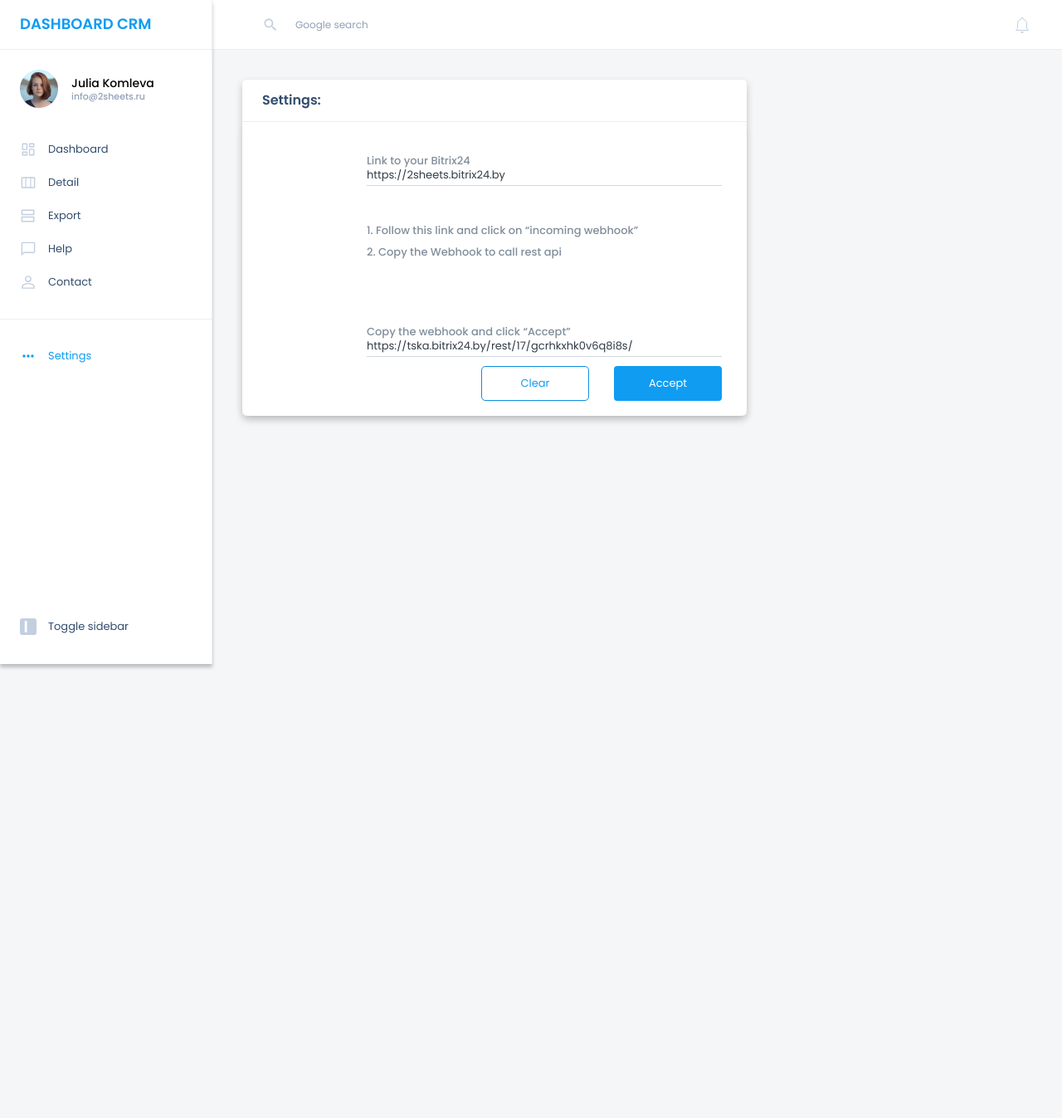
After one commit to AsharapovK/EDUCATION, a PHP site: page /PRACTICAL/PgojectBeta/pages/settings.html in a window 1280 px wide. The commit adds this page. Shown: the whole page at 83% size. Run offline with PHP 8.4, Linux system fonts and the light colour scheme; style sheets or scripts are compiled from the project's sources.

Commit message:
add Setting page to PrBeta

```diff
--- /dev/null
+++ b/PRACTICAL/PgojectBeta/css/content/settings.css
@@ -0,0 +1,176 @@
+.contentGrid {
+  grid-column: 4/6;
+  grid-row: 3;
+  display: grid;
+  grid-template-columns: 2fr 36px 1fr;
+  grid-template-rows: 1fr 36px 2fr;
+  -webkit-transition: all 1s ease;
+  transition: all 1s ease; }
+
+.setting {
+  width: 100%;
+  height: 100%;
+  grid-column: 1;
+  grid-row: 1;
+  background-color: white;
+  border-radius: 5px;
+  -webkit-box-shadow: 0px 4px 10px rgba(0, 0, 0, 0.208);
+          box-shadow: 0px 4px 10px rgba(0, 0, 0, 0.208);
+  display: -webkit-box;
+  display: -ms-flexbox;
+  display: flex;
+  -webkit-box-orient: vertical;
+  -webkit-box-direction: normal;
+      -ms-flex-direction: column;
+          flex-direction: column;
+  -webkit-box-pack: center;
+      -ms-flex-pack: center;
+          justify-content: center;
+  -webkit-box-align: center;
+      -ms-flex-align: center;
+          align-items: center; }
+  .setting .setting__headr {
+    width: 100%;
+    height: 54px;
+    border-bottom: 1px solid #ebeff2;
+    padding: 16px 0 16px 24px;
+    font-size: 16px;
+    font-weight: 600;
+    color: #334d6e; }
+  .setting .setting__content {
+    width: 100%;
+    height: 100%; }
+
+.setting__content {
+  width: 100%;
+  height: 100%;
+  background-color: white;
+  border-radius: 10px;
+  -webkit-box-shadow: 0 4px 10px rgba(0, 0, 0, 0.05);
+          box-shadow: 0 4px 10px rgba(0, 0, 0, 0.05); }
+
+.setting__content__border {
+  padding: 15px;
+  display: grid;
+  grid-template-columns: minmax(70px, 120px) 6fr;
+  grid-template-rows: 25px 17px 31px; }
+  .setting__content__border:hover > *:nth-child(1) {
+    color: #109cf1; }
+
+.setting__content__step {
+  grid-column: 1;
+  grid-row: 0.3333333333;
+  color: #90a0b7;
+  font-size: 30px;
+  font-weight: 700;
+  margin: 0 auto;
+  line-height: 92px;
+  text-transform: uppercase; }
+
+.setting__content__text {
+  grid-column: 2/5;
+  grid-row: 2;
+  margin: 0px 15px 0px 15px;
+  color: #818e9b;
+  font-size: 13px;
+  font-weight: 500; }
+
+.setting__content__link {
+  display: grid;
+  grid-template-columns: minmax(70px, 120px) 6fr;
+  grid-template-rows: 25px 17px 31px;
+  padding: 15px; }
+
+.setting__content__link__text {
+  grid-column: 2;
+  grid-row: 1;
+  margin: 0px 0px 0px 15px;
+  color: #818e9b;
+  font-size: 13px;
+  font-weight: 500;
+  line-height: 2; }
+
+.setting__content__link__text__link {
+  display: block;
+  margin: 0px 15px 0px 0px;
+  color: #109cf1;
+  border-bottom: 1px solid #d3d8dd;
+  -webkit-transition: color 0.3s ease, border-bottom 0.3s ease;
+  transition: color 0.3s ease, border-bottom 0.3s ease;
+  opacity: 0;
+  -webkit-transform: translateY(10px);
+          transform: translateY(10px);
+  -webkit-transition: opacity 0.5s ease, -webkit-transform 0.5s ease;
+  transition: opacity 0.5s ease, -webkit-transform 0.5s ease;
+  transition: opacity 0.5s ease, transform 0.5s ease;
+  transition: opacity 0.5s ease, transform 0.5s ease, -webkit-transform 0.5s ease; }
+  .setting__content__link__text__link.animate {
+    opacity: 1;
+    -webkit-transform: translateY(0);
+            transform: translateY(0); }
+  .setting__content__link__text__link:hover {
+    color: #34aff9;
+    border-bottom: 1px solid #109cf1; }
+  .setting__content__link__text__link:active {
+    color: #098edf; }
+
+.setting__content__webhook {
+  display: grid;
+  grid-template-columns: minmax(70px, 120px) 6fr 160px 160px;
+  grid-template-rows: 25px 17px 31px 1fr;
+  padding: 15px; }
+
+.setting__content__input {
+  grid-column: 2/5;
+  grid-row: 3;
+  height: 20px;
+  margin: 0px 15px 0px 15px;
+  border-bottom: 1px solid #d3d8dd;
+  text-transform: lowercase;
+  font-size: 13px;
+  font-weight: 400;
+  color: #323c47;
+  padding: 0px 0px 6px 0px;
+  -webkit-transition: border-color 0.2s ease;
+  transition: border-color 0.2s ease; }
+  .setting__content__input:focus {
+    border-color: #109cf1;
+    outline: none; }
+
+.setting__content__button_cls {
+  grid-column: 3;
+  grid-row: 4;
+  height: 42px;
+  margin: 0px 15px 0px 15px;
+  border: 1px solid #098edf;
+  border-radius: 5px;
+  font-size: 13px;
+  color: #109cf1;
+  -webkit-transition: background-color 0.3s ease;
+  transition: background-color 0.3s ease; }
+  .setting__content__button_cls:hover {
+    color: #34aff9;
+    cursor: pointer; }
+  .setting__content__button_cls:active {
+    color: #098edf; }
+
+.setting__content__button_ok {
+  grid-column: 4;
+  grid-row: 4;
+  height: 42px;
+  margin: 0px 15px 0px 15px;
+  border: 1px solid transparent;
+  background-color: #109cf1;
+  font-size: 13px;
+  color: white;
+  border-radius: 4px;
+  -webkit-transition: background-color 0.3s ease;
+  transition: background-color 0.3s ease; }
+  .setting__content__button_ok:hover {
+    background-color: #34aff9;
+    cursor: pointer; }
+  .setting__content__button_ok:active {
+    background-color: #098edf;
+    cursor: pointer; }
+
+/*# sourceMappingURL=settings.css.map */
--- /dev/null
+++ b/PRACTICAL/PgojectBeta/css/content/settings.scss
@@ -0,0 +1,175 @@
+@import "../mixins/mixin.scss";
+
+$colorAccentBlue: #109cf1;
+$colorYellow: #ffb946;
+$colorRed: #f7685b;
+$colorGreen: #2ed47a;
+$colorPurple: #885af8;
+$colorBlack: #192a3e;
+$colorTableBlack: #323c47;
+$colorTableGray: #707683;
+$colorDarkBlueText: #334d6e;
+$colorGray: #90a0b7;
+$colorIconGray: #c2cfe0;
+$cologBG: #f5f6f8;
+$colorBorder: #ebeff2;
+
+.contentGrid {
+  grid-column: 4/6;
+  grid-row: 3;
+  display: grid;
+  grid-template-columns: 2fr 36px 1fr;
+  grid-template-rows: 1fr 36px 2fr;
+  transition: all 1s ease;
+}
+
+.setting {
+  @include settings_item(1, 1, $colorAccentBlue);
+}
+
+.setting__content {
+  width: 100%;
+  height: 100%;
+  background-color: white;
+  border-radius: 10px;
+  box-shadow: 0 4px 10px rgba(0, 0, 0, 0.05);
+}
+
+//Стадия 1
+.setting__content__border {
+  padding: 15px;
+  display: grid;
+  grid-template-columns: minmax(70px, 120px) 6fr;
+  grid-template-rows: 25px 17px 31px;
+  &:hover {
+    > *:nth-child(1) {
+      color: $colorAccentBlue;
+    }
+  }
+}
+@include stepItem(1, 1/3, $colorAccentBlue);
+
+//Стадия 2
+.setting__content__link {
+  display: grid;
+  grid-template-columns: minmax(70px, 120px) 6fr;
+  grid-template-rows: 25px 17px 31px;
+  padding: 15px;
+  // &:hover {
+  //   > *:nth-child(3) {
+  //     color: $colorAccentBlue;
+  //   }
+  // }
+}
+
+//Стадия 2 - текст
+.setting__content__link__text {
+  grid-column: 2;
+  grid-row: 1;
+  margin: 0px 0px 0px 15px;
+  // text-transform: uppercase;
+  color: #818e9b;
+  font-size: 13px;
+  font-weight: 500;
+  line-height: 2;
+}
+
+//Стадия 2 - ссылка
+.setting__content__link__text__link {
+  display: block;
+  margin: 0px 15px 0px 0px;
+  color: $colorAccentBlue;
+  border-bottom: 1px solid #d3d8dd;
+  transition: color 0.3s ease, border-bottom 0.3s ease;
+  opacity: 0; // Начальное состояние — прозрачное
+  transform: translateY(10px); // Начальное состояние — немного смещено
+  transition: opacity 0.5s ease, transform 0.5s ease; // Переход для прозрачности и смещения
+
+  &.animate {
+    opacity: 1; // Конечное состояние — видимый элемент
+    transform: translateY(0); // Конечное состояние — без смещения
+  }
+
+  &:hover {
+    color: #34aff9;
+    border-bottom: 1px solid $colorAccentBlue;
+  }
+
+  &:active {
+    color: #098edf;
+  }
+}
+
+//Стадия 2
+.setting__content__webhook {
+  display: grid;
+  grid-template-columns: minmax(70px, 120px) 6fr 160px 160px;
+  grid-template-rows: 25px 17px 31px 1fr;
+  padding: 15px;
+}
+// @include stepItem(1, 1/3, $colorAccentBlue);
+
+//Стадия 2 - ввод
+.setting__content__input {
+  grid-column: 2/5;
+  grid-row: 3;
+  height: 20px;
+  margin: 0px 15px 0px 15px;
+  border-bottom: 1px solid #d3d8dd;
+  text-transform: lowercase;
+
+  font-size: 13px;
+  font-weight: 400;
+  color: $colorTableBlack;
+  padding: 0px 0px 6px 0px;
+  transition: border-color 0.2s ease;
+
+  &:focus {
+    border-color: $colorAccentBlue;
+    outline: none;
+  }
+}
+
+.setting__content__button_cls {
+  grid-column: 3;
+  grid-row: 4;
+  height: 42px;
+  margin: 0px 15px 0px 15px;
+  border: 1px solid #098edf;
+  border-radius: 5px;
+
+  font-size: 13px;
+  color: $colorAccentBlue;
+  transition: background-color 0.3s ease;
+
+  &:hover {
+    color: #34aff9;
+    cursor: pointer;
+  }
+  &:active {
+    color: #098edf;
+  }
+}
+
+.setting__content__button_ok {
+  grid-column: 4;
+  grid-row: 4;
+  height: 42px;
+  margin: 0px 15px 0px 15px;
+  border: 1px solid transparent;
+  background-color: $colorAccentBlue;
+  font-size: 13px;
+  color: white;
+
+  border-radius: 4px;
+  transition: background-color 0.3s ease;
+
+  &:hover {
+    background-color: #34aff9;
+    cursor: pointer;
+  }
+  &:active {
+    background-color: #098edf;
+    cursor: pointer;
+  }
+}
--- a/PRACTICAL/PgojectBeta/css/mixins/mixin.scss
+++ b/PRACTICAL/PgojectBeta/css/mixins/mixin.scss
@@ -10,7 +10,7 @@ $colorDarkBlueText: #334d6e;
     width: 20px;
   }
 
-  >p {
+  > p {
     color: $color;
 
     &:hover {
@@ -64,3 +64,78 @@ $colorDarkBlueText: #334d6e;
     }
   }
 }
+
+@mixin settings_item($gridColumn, $gridRow, $color) {
+  width: 100%;
+  height: 100%;
+  grid-column: unquote($gridColumn);
+  grid-row: unquote($gridRow);
+  background-color: white;
+  border-radius: 5px;
+  box-shadow: 0px 4px 10px rgba(0, 0, 0, 0.208);
+  display: flex;
+  flex-direction: column;
+  justify-content: center;
+  align-items: center;
+
+  .setting__headr {
+    width: 100%;
+    height: 54px;
+    border-bottom: 1px solid $colorBorder;
+    padding: 16px 0 16px 24px;
+    font-size: 16px;
+    font-weight: 600;
+    color: $colorDarkBlueText;
+  }
+  .setting__content {
+    width: 100%;
+    height: 100%;
+  }
+}
+
+@mixin stepItem($gridColumn, $gridRow, $color) {
+  .setting__content__step {
+    grid-column: unquote($gridColumn);
+    grid-row: unquote($gridRow);
+    color: $colorGray;
+    font-size: 30px;
+    font-weight: 700;
+    margin: 0 auto;
+    line-height: 92px;
+    text-transform: uppercase;
+  }
+
+  .setting__content__text {
+    grid-column: 2/5;
+    grid-row: 2;
+    margin: 0px 15px 0px 15px;
+
+    // text-transform: uppercase;
+    color: #818e9b;
+    font-size: 13px;
+    font-weight: 500;
+  }
+
+  // .setting__content__input {
+  //   grid-column: 2;
+  //   grid-row: 2;
+  //   height: 40px;
+  //   margin: 0px 15px 0px 15px;
+  //   font-size: 20px;
+  //   font-weight: 600;
+  //   color: $colorTableGray;
+  //   padding-left: 10px;
+  // }
+
+  // .setting__content__button {
+  //   grid-column: 3;
+  //   grid-row: 2;
+  //   height: 40px;
+  //   margin: 0px 15px 0px 0px;
+  //   border: 1px solid #e3e3e3;
+  //   background-color: $color;
+  //   color: white;
+  //   text-transform: uppercase;
+  //   border-radius: 5px;
+  // }
+}
--- a/PRACTICAL/PgojectBeta/css/style__activeMenu.css
+++ b/PRACTICAL/PgojectBeta/css/style__activeMenu.css
@@ -194,5 +194,4 @@ body {
 
 .contentGrid {
   grid-column: 4/6; }
-
 /*# sourceMappingURL=style__activeMenu.css.map */
--- a/PRACTICAL/PgojectBeta/index.html
+++ b/PRACTICAL/PgojectBeta/index.html
@@ -76,7 +76,7 @@
                 <div class="borderMeu">
                     <div class="settings">
                         <ul>
-                            <li onclick="followingLink('index.html')"><img src="img/settings.svg" alt="SettingsIcon">
+                            <li onclick="followingLink('pages/settings.html')"><img src="img/settings.svg" alt="SettingsIcon">
                                 <p>Settings</p>
                             </li>
                             <li class="btn" id="toggleLink"><img src="img/toggle.svg" alt="ToggleIcon">
--- a/PRACTICAL/PgojectBeta/pages/detail.html
+++ b/PRACTICAL/PgojectBeta/pages/detail.html
@@ -81,7 +81,7 @@
                 <div class="borderMeu">
                     <div class="settings">
                         <ul>
-                            <li onclick="followingLink('../index.html')"><img src="../img/settings.svg"
+                            <li onclick="followingLink('settings.html')"><img src="../img/settings.svg"
                                     alt="SettingsIcon">
                                 <p>Settings</p>
                             </li>
--- /dev/null
+++ b/PRACTICAL/PgojectBeta/pages/settings.html
@@ -0,0 +1,163 @@
+<!DOCTYPE html>
+<html lang="en">
+
+<head>
+    <meta charset="UTF-8">
+    <meta name="viewport" content="width=device-width, initial-scale=1.0">
+    <title>ProjectBeta dashboard</title>
+    <link href="https://fonts.googleapis.com/css2?family=Play:wght@400;700&display=swap" rel="stylesheet">
+    <link rel="stylesheet" href="../css/reset.css">
+    <link rel="stylesheet" href="../css/normolise.css">
+    <link rel="stylesheet" href="../css/style__activeMenu.css">
+    <link rel="stylesheet" href="../css/style__hideMenu.css">
+    <link rel="stylesheet" href="../css/content/settings.css">
+    <script src="../js/secondScripts.js"></script>
+    <script src="../js/hideMenuTrue.js" defer></script>
+
+
+
+    <link
+        href="https://fonts.googleapis.com/css2?family=Poppins:ital,wght@0,100;0,200;0,300;0,400;0,500;0,600;0,700;0,800;0,900;1,100;1,200;1,300;1,400;1,500;1,600;1,700;1,800;1,900&family=Roboto:ital,wght@0,100;0,300;0,400;0,500;0,700;0,900;1,100;1,300;1,400;1,500;1,700;1,900&display=swap"
+        rel="stylesheet">
+
+</head>
+
+<style>
+    .settings li:nth-child(1) p {
+        color: #109cf1;
+    }
+</style>
+
+
+<body>
+    <div class="firstConteiner">
+        <div class="upMenu">
+            <div class="logo" onclick="followingLink('../index.html')">
+                <span>DASHBOARD CRM</span>
+            </div>
+
+
+            <div class="logo_hidden" onclick="followingLink('../index.html')">
+                <span>CRM</span>
+            </div>
+            <div class="search">
+                <img src="../img/search.svg" alt="search">
+                <p>Google search</p>
+            </div>
+            <img class="notificationImg" src="../img/notification.svg" alt="notification">
+        </div>
+        <div class="secondConteiner">
+            <div class="leftMenu">
+                <div class="user">
+                    <div>
+                        <div>
+                            <img class="profilePhoto" src="../img/profile_photo.jpg" alt="User_foto">
+                        </div>
+                        <div class="userText">
+                            <p>Julia Komleva</p>
+                            <p>info@2sheets.ru</p>
+                        </div>
+                    </div>
+                </div>
+                <div class="menu">
+                    <ul>
+                        <li onclick="followingLink('../index.html')"><img src="../img/dashboard.svg"
+                                alt="DashboardIcon">
+                            <p>Dashboard</p>
+                        </li>
+                        <li onclick="followingLink('detail.html')"><img src="../img/deals.svg" alt="DetailIcon">
+                            <p>Detail</p>
+                        </li>
+                        <li onclick="followingLink('../index.html')"><img src="../img/tasks.svg" alt="ExportIcon">
+                            <p>Export</p>
+                        </li>
+                        <li onclick="followingLink('../index.html')"><img src="../img/chat.svg" alt="HelpIcon">
+                            <p>Help</p>
+                        </li>
+                        <li onclick="followingLink('../index.html')"><img src="../img/contacts.svg" alt="ContactIcon">
+                            <p>Contact</p>
+                        </li>
+                    </ul>
+                </div>
+                <div class="borderMeu">
+                    <div class="settings">
+                        <ul>
+                            <li onclick="followingLink('settings.html')"><img src="../img/settings-active.svg"
+                                    alt="SettingsIcon">
+                                <p>Settings</p>
+                            </li>
+                            <li class="btn" id="toggleLink"><img src="../img/toggle.svg" alt="ToggleIcon">
+                                <p>Toggle sidebar</p>
+                            </li>
+                        </ul>
+                    </div>
+                </div>
+            </div>
+            <div id="contentGrid" class="contentGrid">
+                <div class="setting">
+                    <div class="setting__headr">
+                        <div>
+                            <p>Settings:</p>
+                        </div>
+                    </div>
+                    <div class="setting__content">
+                        <div class="setting__content__border">
+                            <!-- <p class="setting__content__step">1 step</p> -->
+                            <p class="setting__content__text">Link to your Bitrix24</p>
+                            <input class="setting__content__input" type="text" id="bxUrlLink" name="bxUrlLink" required
+                                placeholder="https://2sheets.bitrix24.by" value="https://2sheets.bitrix24.by">
+                        </div>
+                        <div class="setting__content__link">
+                            <!-- <p class="setting__content__step">2 step</p> -->
+                            <div class="setting__content__link__text">
+                                <p>1. Follow this link and click on “incoming webhook”</p>
+                                <p>2. Copy the Webhook to call rest api</p>
+                                <a class="setting__content__link__text__link" target="_blank" href="#">https://</a>
+                            </div>
+                        </div>
+                        <div class="setting__content__webhook">
+                            <!-- <p class="setting__content__step">3 step</p> -->
+                            <p class="setting__content__text">Copy the webhook and click “Accept”</p>
+                            <input class="setting__content__input" type="text" id="bxUrlLink2" name="bxUrlLink"
+                                value="https://tska.bitrix24.by/rest/17/gcrhkxhk0v6q8i8s/" required>
+                            <button class="setting__content__button_cls" onclick="clearBtn()">Clear</button>
+                            <button class="setting__content__button_ok" onclick="getBxData()">Accept</button>
+                        </div>
+                    </div>
+                </div>
+                <div class=" control">
+                </div>
+                <div class="time"></div>
+            </div>
+</body>
+<script src="../js/hideMenu.js" defer></script>
+<script>
+    document.getElementById('bxUrlLink').addEventListener('blur', function () {
+        let url = this.value.trim();
+
+        // Регулярное выражение для извлечения домена, с опциональным протоколом
+        let domainMatch = url.match(/^(https?:\/\/)?([^\/]+)/);
+
+        if (domainMatch) {
+            let domain = domainMatch[2]; // Домен всегда будет во второй группе
+            this.value = domain; // Оставляем в поле ввода только домен
+
+            // Формируем новую ссылку
+            let newLink = `https://${domain}/devops/section/standard/`;
+
+            // Находим тег <a>
+            let linkElement = document.querySelector('.setting__content__link__text__link');
+
+            // Обновляем href и текст ссылки
+            linkElement.href = newLink;
+            linkElement.textContent = newLink;
+
+            // Запускаем анимацию, добавив класс
+            linkElement.classList.add('animate');
+        }
+    });
+</script>
+
+
+
+</html>
```
Also changed, not shown: PRACTICAL/PgojectBeta/js/getBitrix24Data.js (+11 -2 lines), PRACTICAL/PgojectBeta/js/secondScripts.js (+23 -0 lines), PRACTICAL/PgojectBeta/img/settings-active.svg (added), 2 other files.
